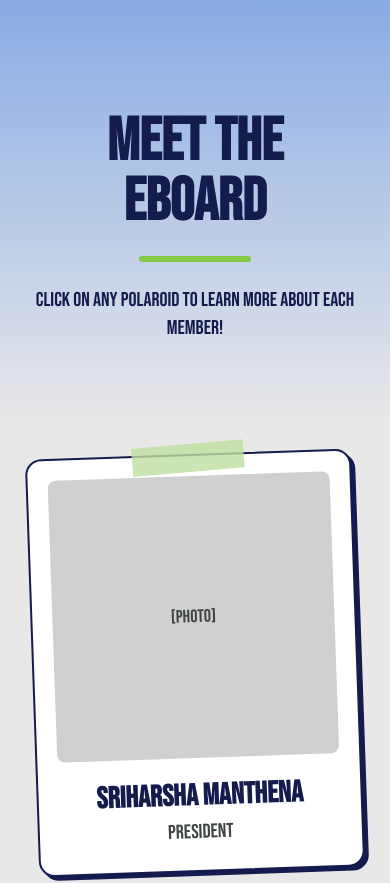
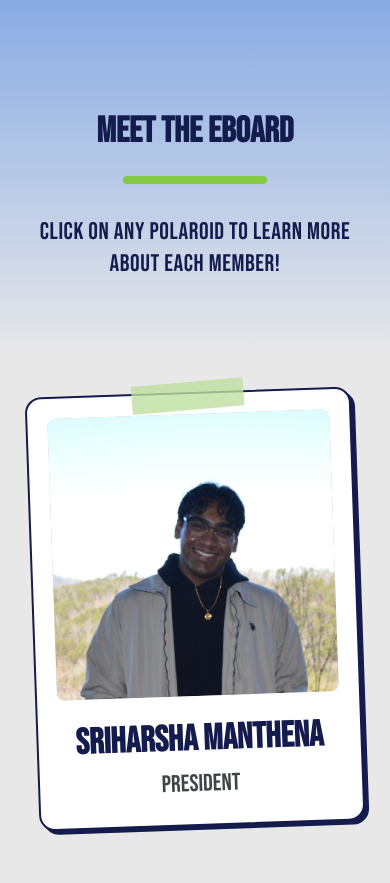
Before and after one commit to patchatul/SASE-Website, a Next.js app: page /eBoard in a window 390 px wide. Shown: the top 883 px of the page. Built offline with nearby package versions, Linux system fonts and the light colour scheme.

Commit message:
Ashita polish eBoard polaroids, popup, and title

```diff
--- a/app/eBoard/page.tsx
+++ b/app/eBoard/page.tsx
@@ -1,6 +1,8 @@
 "use client";
 
 import { useState } from "react";
+
+import Image from "next/image";
 
 type Member = {
   name: string;
@@ -27,6 +29,101 @@ const eboard: Member[] = [
   { name: "Rakshit Bhardwaj", role: "Fundraising Chair", linkedin: "https://www.linkedin.com/in/rakshit-bhardwaj-5a8238373/" },
   { name: "Vaanya Sharma", role: " Professional Development Event Director", linkedin: "https://www.linkedin.com/in/vaanya-sharma-/" },
 ];
+const photos: Record<string, string> = {
+  "Sriharsha Manthena": "/eboard_pics/Sriharsha.jpeg",
+  "Annalise Yee": "/eboard_pics/Annalise.jpg",
+  "Adhyayan Tiwari": "/eboard_pics/Adhyayan.png",
+  "Katarina Jenarine": "/eboard_pics/Kat.jpeg",
+  "Lakesh Kumar Ram Rakhiani": "/eboard_pics/Laksh.jpeg",
+  "Nishanth Baddigam": "/eboard_pics/Nishanth.png",
+  "Kundana Anumakonda": "/eboard_pics/Kundana.jpg",
+  "Patcharalak Tulyakul": "/eboard_pics/Patcharalak.jpg",
+  "Minh Hoa Vu": "/eboard_pics/Hoa.jpeg",
+  "Arie Bhagan": "/eboard_pics/Arie.jpeg",
+  "Ashita Agrawal": "/eboard_pics/Ashita.jpeg",
+  "Felicity Liu": "/eboard_pics/Felicity.jpeg",
+  "Radhika Rao": "/eboard_pics/Radhika.jpeg",
+  "Rakshit Bhardwaj": "/eboard_pics/Rakshit.JPG",
+  "Vaanya Sharma": "/eboard_pics/Vaanya.jpeg",
+};
+
+const details: Record<string, { year: string; major: string; bio: string }> = {
+  "Sriharsha Manthena": {
+    year: "Third-year",
+    major: "Computer Engineering",
+    bio: "Loves playing Minecraft and FIFA. He is a 2x hackathon winner specializing in full-stack development, and has done renewable energy research on Heliostat Field simulation software under USF professor Dr. Yogi Goswami. His next stop: chip manufacturing and hardware development.",
+  },
+  "Annalise Yee": {
+    year: "Second-year",
+    major: "Biomedical Sciences",
+    bio: "Loves arts and crafts, OSU, project sekai, Tetris, music, and acrobatic sports like gymnastics, figure skating and taekwondo poomsae. She is interested in making cool drones, like a hand-controlled sword drone army, and has been involved in research, internships and employment through FIU, Moffitt and SMH.",
+  },
+  "Adhyayan Tiwari": {
+    year: "Second-year",
+    major: "Electrical Engineering",
+    bio: "Loves singing, writing and doing community service. He has created some amazing PCBs and is passionate about humanoid robots and robotics.",
+  },
+  "Katarina Jenarine": {
+    year: "Second-year",
+    major: "Cell/Molecular Biology",
+    bio: "This summer she shadowed in an AdventHealth microbiology lab, observed patient results, and learned about new genome sequencing technology. She plays piano and loves the arts, creating science animations that visualize cellular functions to make learning easier for other students.",
+  },
+  "Lakesh Kumar Ram Rakhiani": {
+    year: "Second-year",
+    major: "Mathematics and Econometrics",
+    bio: "Studying for his actuarial science exams and hoping to become an actuary. He likes volunteering for various causes, especially helping under-privileged kids with their education in Pakistan.",
+  },
+  "Nishanth Baddigam": {
+    year: "Third-year",
+    major: "Business Analytics & Information Systems",
+    bio: "Loves to cook, travel and go to the gym. He previously worked at the Tampa Airport as a research intern.",
+  },
+  "Kundana Anumakonda": {
+    year: "Second-year",
+    major: "Computer Science",
+    bio: "Passionate about backend development and working on some full-stack projects. She hopes to start hardware projects and research more about AI and its hardware side. Her hobbies include reading webnovels, cooking, exploring new places and going on road trips.",
+  },
+  "Patcharalak Tulyakul": {
+    year: "Third-year",
+    major: "Computer Science",
+    bio: "Was an Instructional Design Intern at Herzing University, where she designed learner-centered Canvas course templates and resolved 4,000+ accessibility issues this summer. Outside of that she walks her cats, tutors college students, takes road trips, does photography, works on coding projects, and makes art and crafts.",
+  },
+  "Minh Hoa Vu": {
+    year: "Second-year",
+    major: "Computer Science",
+    bio: "Passionate about becoming a backend developer or AI engineer, and interested in AI research. She had an AI engineering internship this summer. Outside of studying, she likes to try new things and visit new places.",
+  },
+  "Arie Bhagan": {
+    year: "Second-year",
+    major: "Electrical Engineering",
+    bio: "Interested in robotics and electric vehicles. She has built hands-on projects like Arduino-based robots, including an obstacle-avoiding robot, and an EV accelerator system using a potentiometer and motor driver. She plays soccer for USF and enjoys exploring new tech.",
+  },
+  "Ashita Agrawal": {
+    year: "First-year",
+    major: "Computer Science",
+    bio: "Interested in AI, technology and all things creative. She has explored both AI and digital marketing through internships, a fun mix of tech, problem-solving and creativity. She loves trying new things, exploring new sports, and spending way too much time watching sitcoms.",
+  },
+  "Felicity Liu": {
+    year: "Second-year",
+    major: "Chemistry",
+    bio: "Loves crafts like painting and crocheting, and is also a figure skater. She is looking forward to SASE's involvement in the community.",
+  },
+  "Radhika Rao": {
+    year: "Third-year",
+    major: "Biomedical Sciences",
+    bio: "Wants to go to law school and is studying for the LSAT. She plays piano and crochets, wants to learn the violin, and likes karaoke. She oversees the Big-Little mentorship program in the Fall and manages the Interns (E-Board shadowing) program in the Spring.",
+  },
+  "Rakshit Bhardwaj": {
+    year: "Second-year",
+    major: "Computer Science",
+    bio: "Passionate about AI, data analysis, and building things through programming. Outside of school, you can usually find him listening to music, trying new food, working out, or watching many movies and TV series.",
+  },
+  "Vaanya Sharma": {
+    year: "Second-year",
+    major: "Computer Science",
+    bio: "Interested in coding, technology and web development. She loves reading, learning new things, being involved on campus, and exploring new places. Right now she is working on personal coding projects and exploring APIs and application development.",
+  },
+};
 
 const card = "rounded-2xl border-2 border-[#141b4d] shadow-[4px_4px_0_#141b4d]";
 const button =
@@ -39,18 +136,18 @@ export default function Eboard() {
         <main>
       {/* HERO: same light-blue fade as the About page */}
       <section className="bg-linear-to-b from-[#89abe3] to-[#e9e8e8] px-8 pb-20 pt-28 text-center md:px-20">
-        <h1 className="text-6xl font-semibold text-[#141b4d] md:text-7xl">
+        <h1 className="text-4xl font-semibold text-[#141b4d] md:text-8xl">
           MEET THE EBOARD
         </h1>
-        <div className="mx-auto mt-6 h-1.5 w-28 rounded-full bg-[#84ca44]" />
-        <p className="mt-6 text-xl text-[#141b4d]">
+        <div className="mx-auto mt-6 h-2 w-36 rounded-full bg-[#84ca44]" />
+        <p className="mt-8 text-2xl tracking-wide text-[#141b4d] md:text-2xl">
           Click on any polaroid to learn more about each member!
         </p>
       </section>
 
       {/* POLAROIDS */}
-      <section className="mx-auto max-w-[1400px] px-8 pb-28 pt-8 md:px-12">
-        <div className="grid grid-cols-1 gap-x-14 gap-y-20 md:grid-cols-2 lg:grid-cols-3">
+      <section className="mx-auto max-w-[1500px] px-8 pb-28 pt-8 md:px-12">
+        <div className="grid grid-cols-1 gap-x-20 gap-y-28 md:grid-cols-2 lg:grid-cols-3">
           {eboard.map((m, i) => (
             <button
               key={i}
@@ -63,14 +160,24 @@ export default function Eboard() {
               <div className="absolute -top-3 left-1/2 h-7 w-28 -translate-x-1/2 -rotate-3 bg-[#bfe0a1]/80" />
 
               {/* photo */}
-              <div className="flex aspect-square w-full items-center justify-center rounded-lg bg-[#d0d0ce] text-lg text-[#3f4444]">
-                [PHOTO]
+              <div className="relative flex aspect-square w-full items-center justify-center overflow-hidden rounded-lg bg-[#d0d0ce] text-lg text-[#3f4444]">
+                {photos[m.name] ? (
+                  <Image
+                    src={photos[m.name]}
+                    alt={m.name}
+                    fill
+                    sizes="(min-width: 1024px) 400px, 100vw"
+                    className="object-cover object-top"
+                  />
+                ) : (
+                  "[PHOTO]"
+                )}
               </div>
 
               {/* caption strip */}
-              <div className="pt-5 text-center">
-                <h3 className="text-3xl font-semibold text-[#141b4d]">{m.name}</h3>
-                <p className="mt-1 text-xl text-[#3f4444]">{m.role}</p>
+              <div className="pt-6 text-center">
+                <h3 className="text-4xl font-semibold text-[#141b4d]">{m.name}</h3>
+                <p className="mt-2 text-2xl text-[#3f4444]">{m.role}</p>
               </div>
             </button>
           ))}
@@ -80,39 +187,66 @@ export default function Eboard() {
             {selected && (
         <div
           onClick={() => setSelected(null)}
-          className="fixed inset-0 z-50 flex items-center justify-center bg-black/60 p-6"
+          className="fixed inset-0 z-50 flex items-center justify-center bg-black/60 p-4 md:p-8"
         >
           <div
             onClick={(e) => e.stopPropagation()}
-            className={`${card} relative w-full max-w-lg bg-white p-8`}
+            className={`${card} relative max-h-[92vh] w-full max-w-5xl overflow-y-auto bg-white p-6 md:p-10`}
           >
             <button
               onClick={() => setSelected(null)}
               aria-label="Close"
-              className="absolute right-4 top-2 text-4xl"
+              className="absolute right-5 top-2 text-5xl leading-none"
             >
               ×
             </button>
 
-            <div className="mb-6 flex h-56 items-center justify-center rounded-xl bg-[#d0d0ce] text-lg text-[#3f4444]">
-              [PHOTO]
+            <div className="grid gap-8 md:grid-cols-[2fr_3fr] md:gap-12">
+              {/* LEFT: photo */}
+              <div className="relative flex aspect-[4/5] w-full items-center justify-center overflow-hidden rounded-xl bg-[#d0d0ce] text-lg text-[#3f4444]">
+                {photos[selected.name] ? (
+                  <Image
+                    src={photos[selected.name]}
+                    alt={selected.name}
+                    fill
+                    sizes="(min-width: 768px) 400px, 100vw"
+                    className="object-cover object-[50%_25%]"
+                  />
+                ) : (
+                  "[PHOTO]"
+                )}
               </div>
 
-            <h2 className="text-3xl font-semibold text-[#141b4d]">{selected.name}</h2>
-            <p className="mb-4 text-xl text-[#3f4444]">{selected.role}</p>
-            <p className="mb-2 text-lg">
-              <span className="font-semibold">Major:</span> {selected.major ?? "[MAJOR]"}
+              {/* RIGHT: text */}
+              <div className="flex flex-col justify-center">
+                <h2 className="text-4xl font-semibold text-[#141b4d] md:text-5xl">
+                  {selected.name}
+                </h2>
+                <p className="mt-2 text-2xl text-[#3f4444]">{selected.role}</p>
+                <div className="my-6 h-1.5 w-20 rounded-full bg-[#84ca44]" />
+
+                <p className="mb-2 text-xl md:text-2xl">
+                  <span className="font-semibold">Year:</span>{" "}
+                  {details[selected.name]?.year ?? "[YEAR]"}
                 </p>
-            <p className="mb-6 text-lg">{selected.bio ?? "[BIO COMING SOON]"}</p>
+                <p className="mb-4 text-xl md:text-2xl">
+                  <span className="font-semibold">Major:</span>{" "}
+                  {details[selected.name]?.major ?? "[MAJOR]"}
+                </p>
+                <p className="mb-8 text-xl leading-relaxed md:text-2xl">
+                  {details[selected.name]?.bio ?? "[BIO COMING SOON]"}
+                </p>
 
                 <a
                   href={selected.linkedin}
                   target="_blank"
                   rel="noopener noreferrer"
-              className={button}
+                  className="inline-block self-start rounded-full border-2 border-[#141b4d] px-8 py-3 text-xl hover:bg-[#bfe0a1]"
                 >
                   View LinkedIn
                 </a>
+              </div>
+            </div>
           </div>
         </div>
       )}
```
Lines whose indentation alone changed are shown as unchanged.
